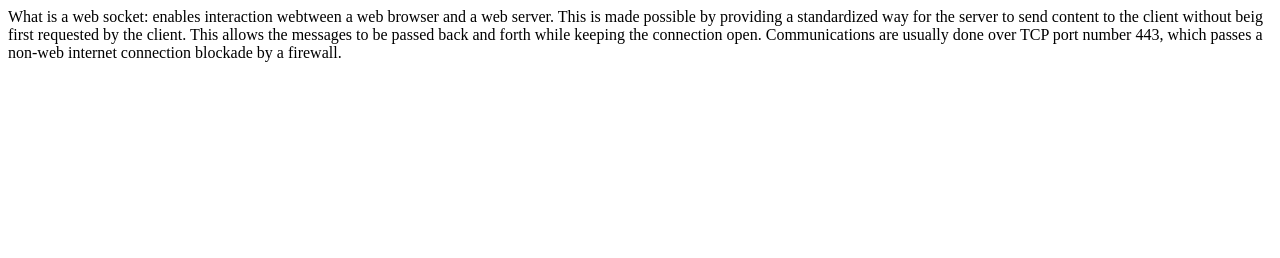
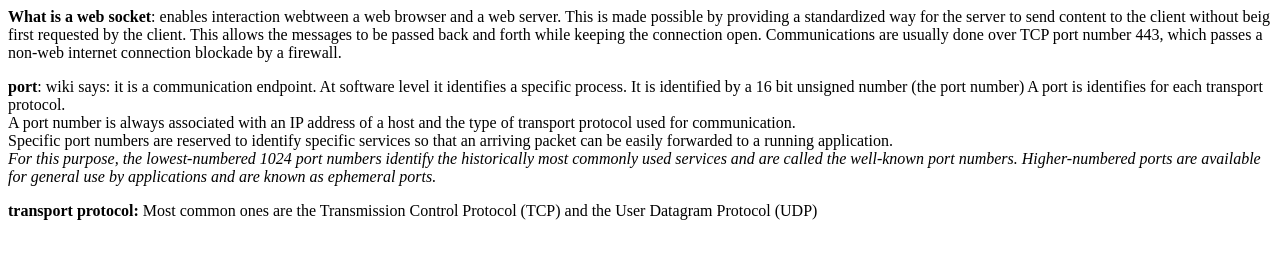
Before and after one commit to mambon5/HatMan2, a plain HTML site: page public_html/notas/websocket.html in a window 1280 px wide. Drawn offline with Linux system fonts and the light colour scheme.

Commit message:
Merge origin/main
Conflicts:
	README.md

```diff
--- a/public_html/notas/websocket.html
+++ b/public_html/notas/websocket.html
@@ -11,11 +11,22 @@ and open the template in the editor.
         <meta name="viewport" content="width=device-width, initial-scale=1.0">
     </head>
     <body>
-        <div>What is a web socket: enables interaction webtween a web browser
+        <div><b>What is a web socket</b>: enables interaction webtween a web browser
         and a web server. This is made possible by providing a standardized way for
         the server to send content to the client without beig first requested by the client.
         This allows the messages to be passed back and forth while keeping the connection open.
         Communications are usually done over TCP port number 443, which passes a non-web internet
         connection blockade by a firewall.</div>
+        <p><b>port</b>: wiki says: it is a communication endpoint. At software level it
+        identifies a specific process. It is identified by a 16 bit unsigned number (the
+        port number) A port is identifies for each transport protocol. <br>
+        A port number is always associated with an IP address of a host and the type of
+        transport protocol used for communication.
+        <br> Specific port numbers are reserved to identify specific services so that an arriving packet can be easily forwarded to a running application.
+        <br><i>For this purpose, the lowest-numbered 1024 port numbers identify the historically most commonly used services and are called the well-known port numbers. Higher-numbered ports are available for general use by applications and are known as ephemeral ports. </i>
+
+        </p>
+        <p><b>transport protocol:</b> Most common ones are the Transmission Control Protocol (TCP) and
+        the User Datagram Protocol (UDP)</p>
     </body>
 </html>
```
